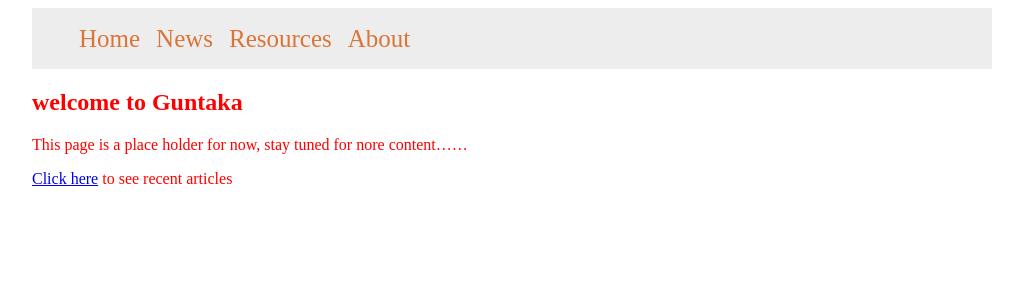
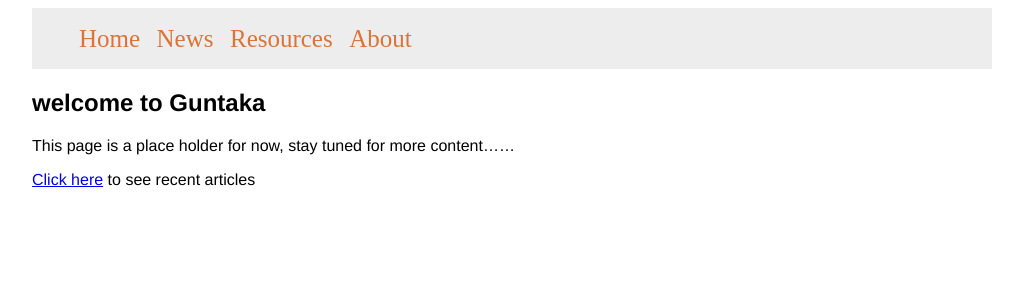
Before and after one commit to guntaka/guntaka.github.io, a Jekyll site: the page built from index.md, in a window 1280 px wide. Shown: the top 300 px of the page, without its empty margins (128-1151 px from the left). Built offline with Jekyll 4.4.1, drawn with Linux system fonts in a browser that asks for light colours.

Commit message:
Refactor stylesheet

```diff
--- a/_layouts/default.html
+++ b/_layouts/default.html
@@ -1,40 +1,17 @@
 <!DOCTYPE html>
 <html lang="en-us">
+
 <head>
   <meta charset="utf-8">
   <style>
-    nav.site-nav {
-      background-color: #ededed;
-      padding: 1px;
-    }
-    nav.site-nav ul li {
-      display: inline;
-      padding: 6px;
-      line-height: 27px;
-      font-size: 25px;
-    }
-    nav.sub-nav ul li {
-      display: inline;
-      list-style: square;
-      line-height: 15px;
-    }
-
-    nav.site-nav ul li a {
-      text-decoration: none;
-      color: rgb(218, 116, 55);
-    }
-
-    div#container {
-      width: 960px; /* set the width of the wrapper */
-      margin: 0 auto; /* center the wrapper */
-    }
-
 
   </style>
-<link rel="stylesheet" href="/assets/css/main1.css">
+
+  <link rel="stylesheet" href="/assets/css/main.css">
 
   <title>{{ page.title }} - Guntaka.com</title>
 </head>
+
 <body>
   <div id="container">
     <header>
@@ -44,4 +21,5 @@
     {{content}}
   </div>
 </body>
+
 </html>
--- /dev/null
+++ b/assets/css/main.css
@@ -0,0 +1,35 @@
+body {
+    font-family: "HelveticaNeue-Light", "Helvetica Neue Light", "Helvetica Neue", Helvetica, Arial, "Lucida Grande", sans-serif;
+    font-weight: 300;
+}
+
+div#container {
+    width: 960px;
+    /* set the width of the wrapper */
+    margin: 0 auto;
+    /* center the wrapper */
+}
+/* top navigation bar */
+nav.site-nav {
+    background-color: #ededed;
+    padding: 1px;
+  }
+
+  nav.site-nav ul li {
+    display: inline;
+    padding: 6px;
+    line-height: 27px;
+    font-size: 25px;
+  }
+
+  nav.sub-nav ul li {
+    display: inline;
+    list-style: square;
+    line-height: 15px;
+  }
+
+  nav.site-nav ul li a {
+    font-family: "Times New Roman", Times, serif;
+    text-decoration: none;
+    color: rgb(218, 116, 55);
+  }
--- a/assets/css/main1.css
+++ /dev/null
@@ -1,3 +0,0 @@
-body {
-    color: red;
-}
--- a/index.md
+++ b/index.md
@@ -4,6 +4,6 @@
 ---
 ## welcome to Guntaka
 
-This page is a place holder for now, stay tuned for nore content......
+This page is a place holder for now, stay tuned for more content......
 
 [Click here](/news/) to see recent articles
```
Also changed, not shown: _layouts/article.html (+6 -2 lines), _layouts/news.html (+5 -2 lines). Lines whose indentation alone changed are shown as unchanged.
